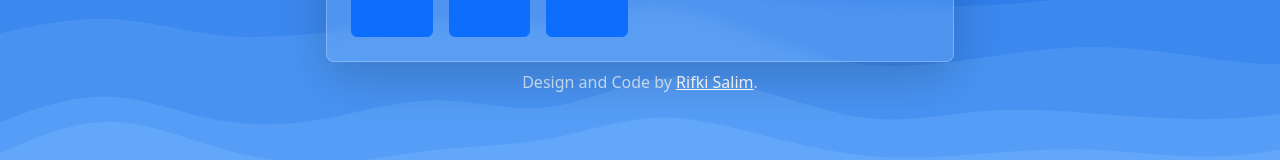
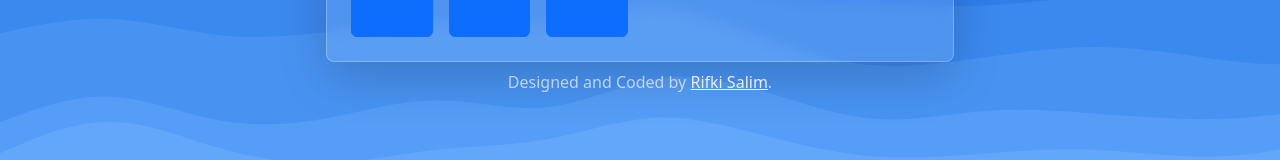
Before and after one commit to RifkiSalim/FCC-Cert_DrumMachine, a React (Create React App) app: page / in a window 1280 px wide. Shown: the part 509-669 px from the top of the page. Built offline with nearby package versions, Linux system fonts and the light colour scheme.

Commit message:
🌈 style(App): update attribution

```diff
--- a/src/App.js
+++ b/src/App.js
@@ -139,7 +139,7 @@ const App = () => {
         </div>
         {/* Copyright Text */}
         <span className="text-center text-white text-opacity-75 my-2">
-          Design and Code by{" "}
+          Designed and Coded by{" "}
           <a
             href="https://rifkisalim.com"
             target="_blank"
```
